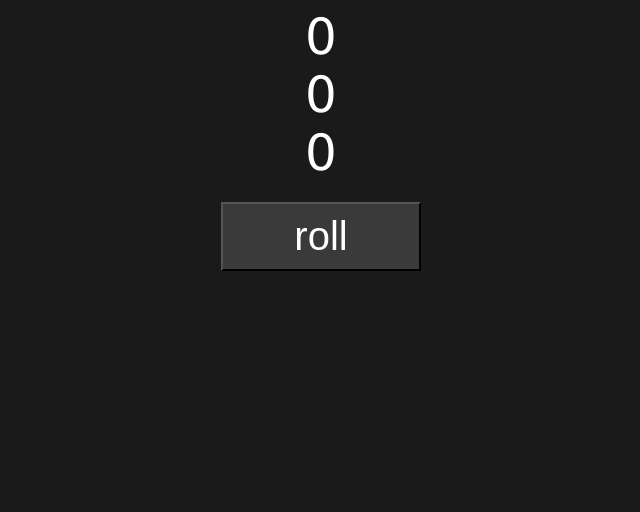
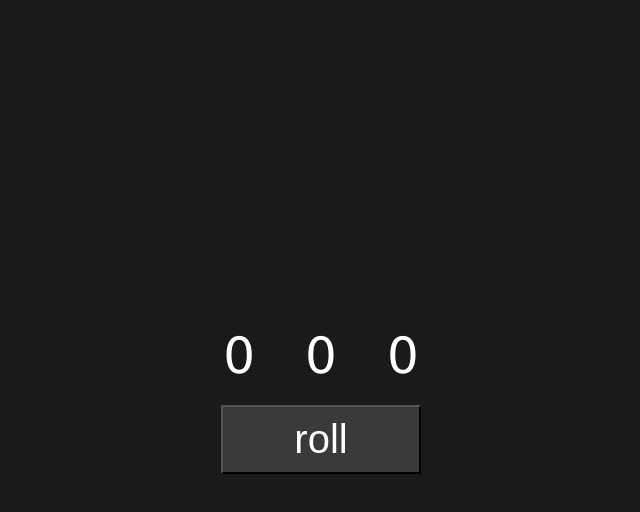
Before and after one commit to Aninooo/Simple-Javascript-Program, a plain HTML site: page random number generator/random-number-generator.html in a window 1280 px wide. Shown: the whole page, without its empty margins (319-959 px from the left). Drawn offline with Linux system fonts and the light colour scheme.

Commit message:
added new functions for random number generator

```diff
--- a/random number generator/random-number-generator.html
+++ b/random number generator/random-number-generator.html
@@ -2,13 +2,25 @@
 <html>
     <head>
         <style>
-            body{
-                font-family: Verdana;
-                text-align: center;
-                background-color: #1A1A1A;
+          body {
+    font-family: Verdana;
+    text-align: center;
+    background-color: #1A1A1A;
+    margin: 0;
+    min-height: 100vh;
+    display: flex;
+    justify-content: center;
+    align-items: center;
+    flex-direction: column;
+}
 
+.container {
+    display: flex;
+    justify-content: center;
+    align-items: center;
+    gap: 50px;
+}
 
-            }
             label{
                 font-size: 50px;
                 color: white;
@@ -31,9 +43,12 @@
 
     </head>
     <body>
-        <label id="label" for="">0</label><br>
-        <label id="label2" for="">0</label><br>
-        <label id="label3" for="">0</label><br>
+        <div class="container">
+            <label id="label" for="">0</label>
+            <label id="label2" for="">0</label>
+            <label id="label3" for="">0</label>
+        </div>
+
         <button id="myButton">roll</button>
         <script src="./random-number-generator.js">
 
```
